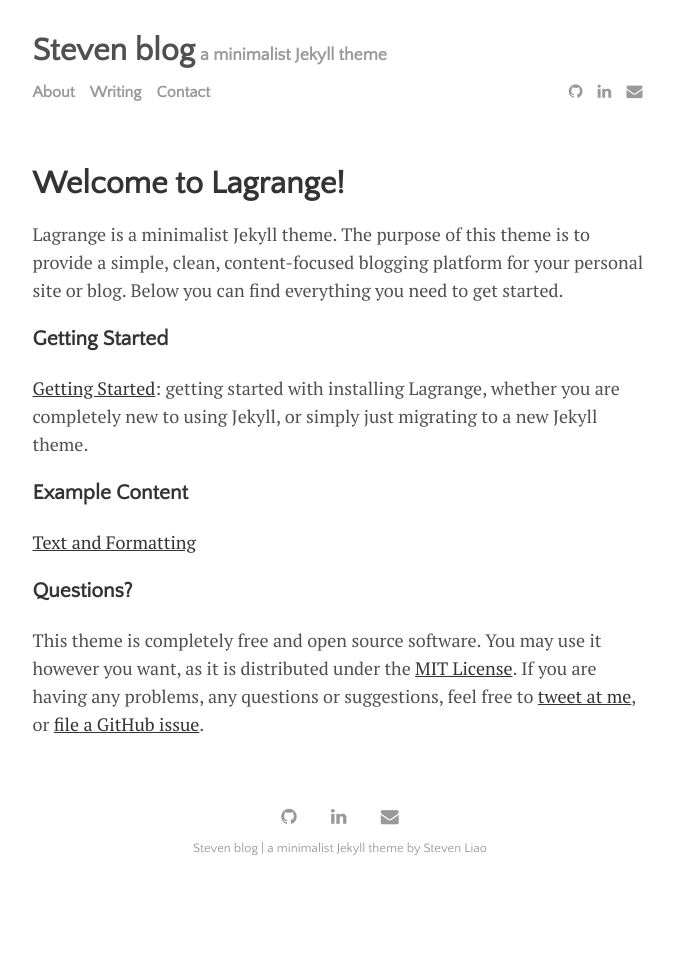
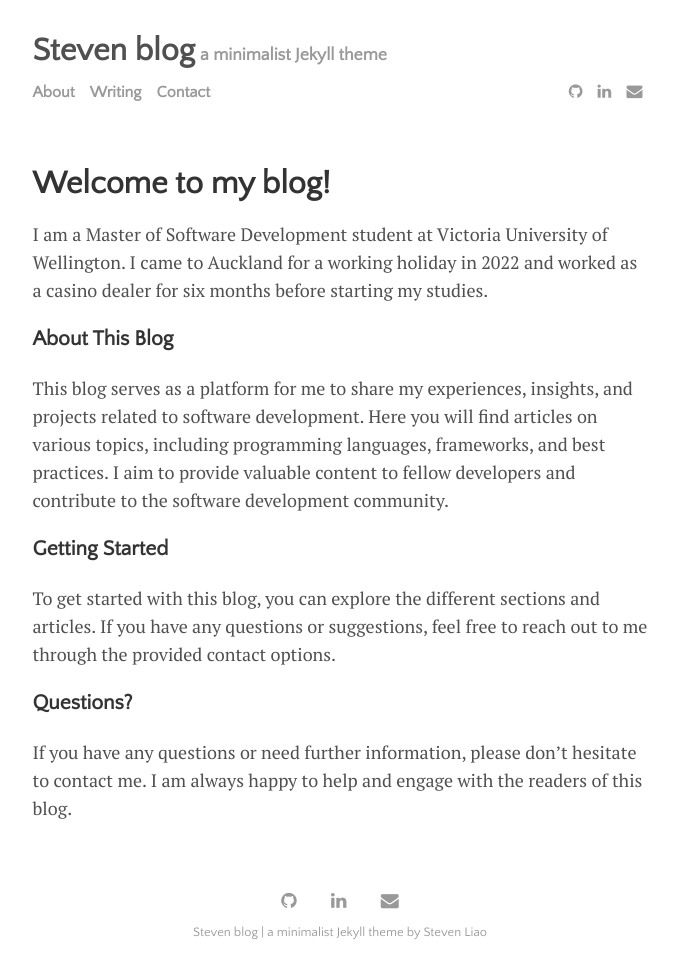
Before and after one commit to Steven-Liao24/Steven-Liao24.github.io, a Jekyll site: the page built from menu/about.md, in a window 1280 px wide. Shown: the whole page, without its empty margins (300-978 px from the left). Built offline with Jekyll 4.4.1, drawn with Linux system fonts in a browser that asks for light colours; before the commit the page ends 900 px from its top, so only the background shows below that.

Commit message:
change the about page

```diff
--- a/menu/about.md
+++ b/menu/about.md
@@ -1,19 +1,19 @@
 ---
 layout: page
-title: Welcome to Lagrange!
+title: Welcome to my blog!
 permalink: /about
 ---
 
-Lagrange is a minimalist Jekyll theme. The purpose of this theme is to provide a simple, clean, content-focused blogging platform for your personal site or blog. Below you can find everything you need to get started.
+I am a Master of Software Development student at Victoria University of Wellington. I came to Auckland for a working holiday in 2022 and worked as a casino dealer for six months before starting my studies.
+
+### About This Blog
+
+This blog serves as a platform for me to share my experiences, insights, and projects related to software development. Here you will find articles on various topics, including programming languages, frameworks, and best practices. I aim to provide valuable content to fellow developers and contribute to the software development community.
 
 ### Getting Started
 
-[Getting Started]({{ site.github.url }}{% post_url 2015-10-10-getting-started %}): getting started with installing Lagrange, whether you are completely new to using Jekyll, or simply just migrating to a new Jekyll theme.
-
-### Example Content
-
-[Text and Formatting]({{ site.github.url }}{% post_url 2014-01-01-text-formatting-examples %})
+To get started with this blog, you can explore the different sections and articles. If you have any questions or suggestions, feel free to reach out to me through the provided contact options.
 
 ### Questions?
 
-This theme is completely free and open source software. You may use it however you want, as it is distributed under the [MIT License](http://choosealicense.com/licenses/mit/). If you are having any problems, any questions or suggestions, feel free to [tweet at me](https://twitter.com/intent/tweet?text=My%question%about%Lagrange%is:%&amp;via=paululele), or [file a GitHub issue](https://github.com/lenpaul/lagrange/issues/new).
+If you have any questions or need further information, please don't hesitate to contact me. I am always happy to help and engage with the readers of this blog.
```
